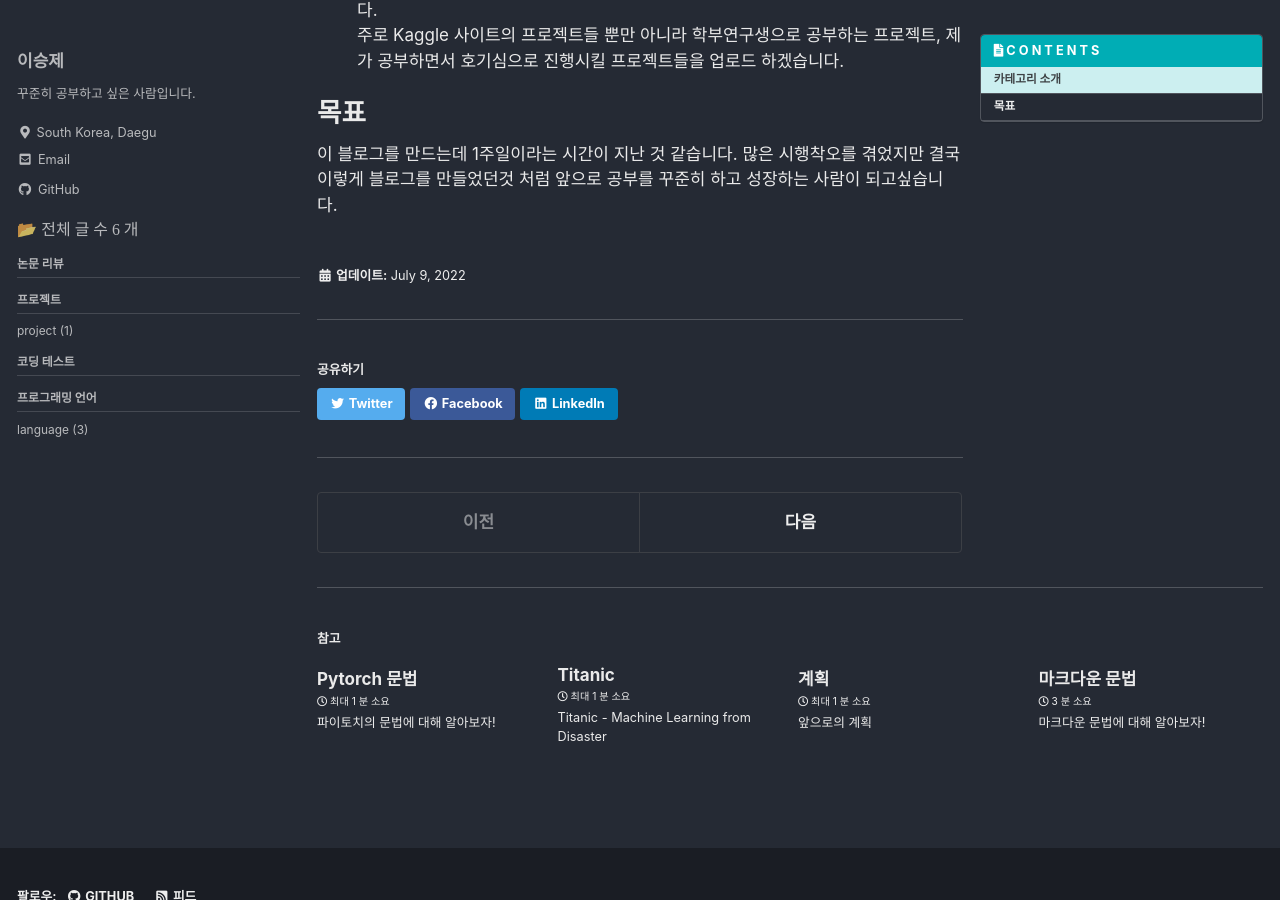
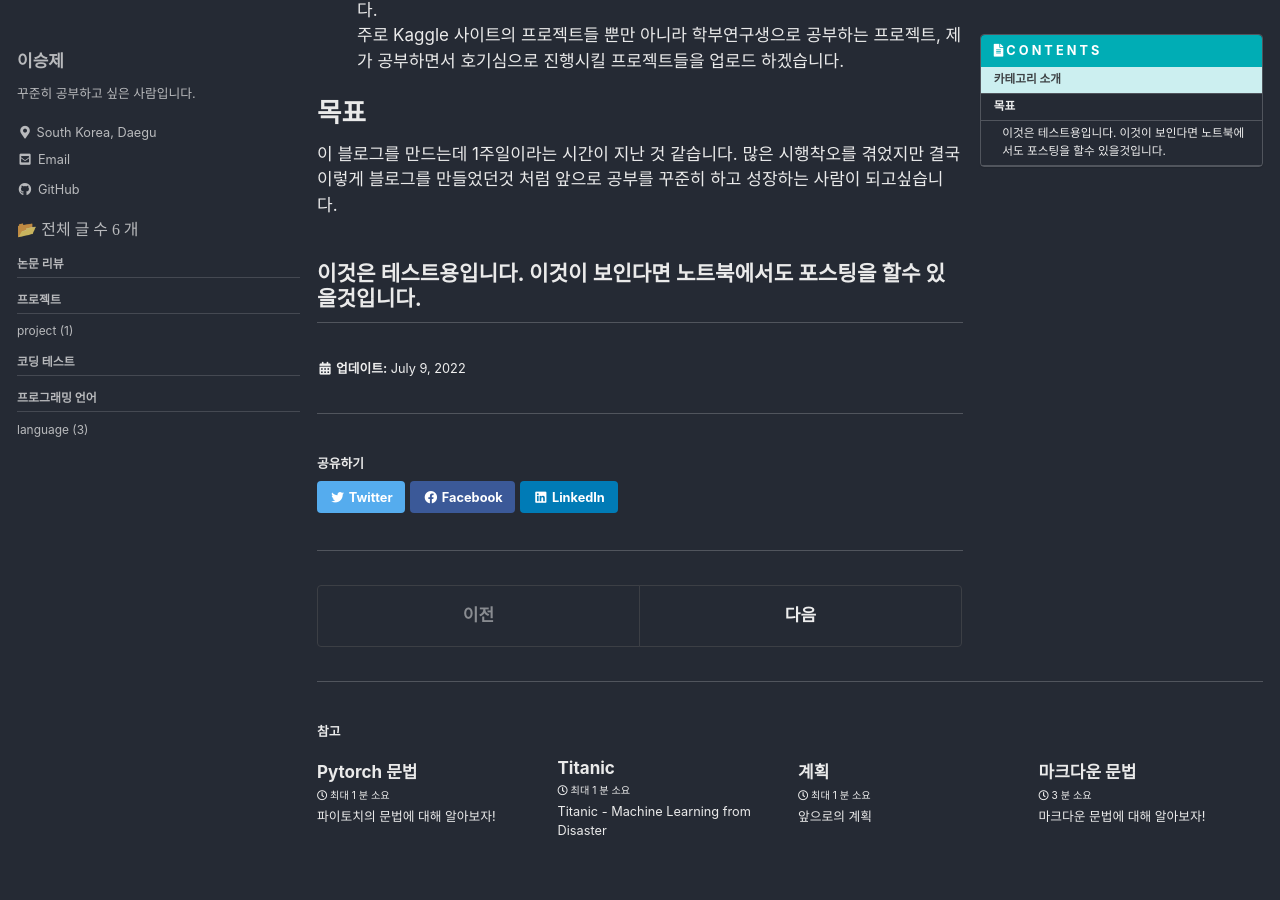
Before and after one commit to komos0509/komos0509.github.io, a Jekyll site: the page built from _posts/2022-07-06-my-first-post.md, in a window 1280 px wide and 900 px high, scrolled down 725 px. Built offline with Jekyll 4.4.1, drawn with Linux system fonts in a browser that asks for light colours; cached includes are drawn as plain includes.

Commit message:
Update 2022-07-06-my-first-post.md

```diff
--- a/_posts/2022-07-06-my-first-post.md
+++ b/_posts/2022-07-06-my-first-post.md
@@ -29,3 +29,5 @@ last_modified_at: 2022-07-09
 
 # 목표
 이 블로그를 만드는데 1주일이라는 시간이 지난 것 같습니다. 많은 시행착오를 겪었지만 결국 이렇게 블로그를 만들었던것 처럼 앞으로 공부를 꾸준히 하고 성장하는 사람이 되고싶습니다.
+
+## 이것은 테스트용입니다. 이것이 보인다면 노트북에서도 포스팅을 할수 있을것입니다.
```
